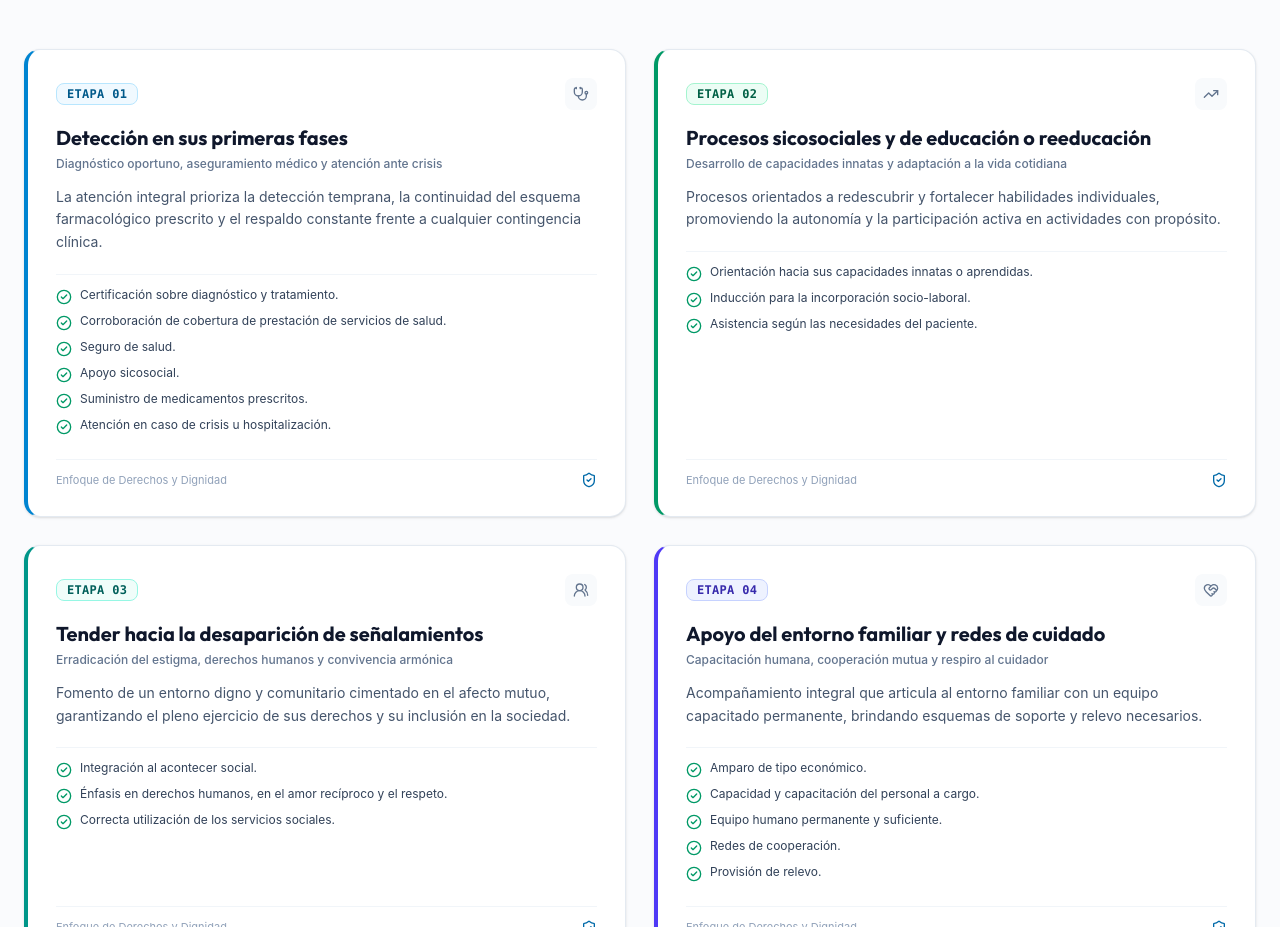
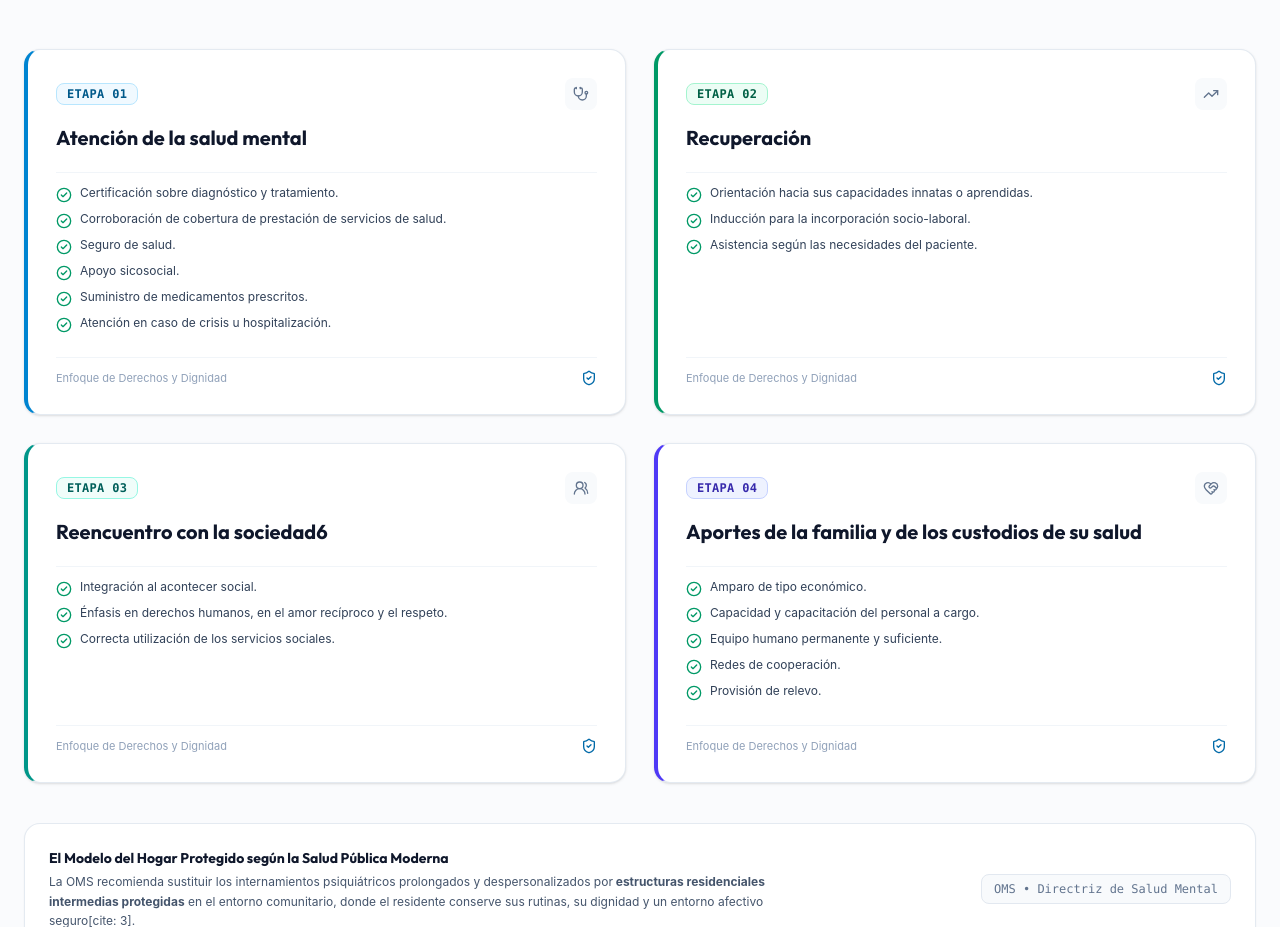
Before and after one commit to alberlismendez0-hue/fundacion-soplandoVida-bogota, a React (Vite) app: page / in a window 1280 px wide. Shown: the part 5368-6295 px from the top of the page. Built offline with nearby package versions, Linux system fonts and the light colour scheme.

Commit message:
fix: modificaciones de la etapas nuevas

```diff
--- a/src/components/MentalHealthWHO.jsx
+++ b/src/components/MentalHealthWHO.jsx
@@ -5,13 +5,10 @@ export default function MentalHealthWHO() {
   const stages = [
     {
       step: '01',
-      title: 'Detección en sus primeras fases',
-      subtitle: 'Diagnóstico oportuno, aseguramiento médico y atención ante crisis',
+      title: 'Atención de la salud mental',
       icon: Stethoscope,
       accent: 'border-l-sky-600',
       tagColor: 'text-sky-800 bg-sky-50 border-sky-200',
-      description:
-        'La atención integral prioriza la detección temprana, la continuidad del esquema farmacológico prescrito y el respaldo constante frente a cualquier contingencia clínica.',
       points: [
         'Certificación sobre diagnóstico y tratamiento.',
         'Corroboración de cobertura de prestación de servicios de salud.',
@@ -23,13 +20,10 @@ export default function MentalHealthWHO() {
     },
     {
       step: '02',
-      title: 'Procesos sicosociales y de educación o reeducación',
-      subtitle: 'Desarrollo de capacidades innatas y adaptación a la vida cotidiana',
+      title: 'Recuperación',
       icon: TrendingUp,
       accent: 'border-l-emerald-600',
       tagColor: 'text-emerald-800 bg-emerald-50 border-emerald-200',
-      description:
-        'Procesos orientados a redescubrir y fortalecer habilidades individuales, promoviendo la autonomía y la participación activa en actividades con propósito.',
       points: [
         'Orientación hacia sus capacidades innatas o aprendidas.',
         'Inducción para la incorporación socio-laboral.',
@@ -38,13 +32,10 @@ export default function MentalHealthWHO() {
     },
     {
       step: '03',
-      title: 'Tender hacia la desaparición de señalamientos',
-      subtitle: 'Erradicación del estigma, derechos humanos y convivencia armónica',
+      title: 'Reencuentro con la sociedad6',
       icon: Users2,
       accent: 'border-l-teal-600',
       tagColor: 'text-teal-800 bg-teal-50 border-teal-200',
-      description:
-        'Fomento de un entorno digno y comunitario cimentado en el afecto mutuo, garantizando el pleno ejercicio de sus derechos y su inclusión en la sociedad.',
       points: [
         'Integración al acontecer social.',
         'Énfasis en derechos humanos, en el amor recíproco y el respeto.',
@@ -53,13 +44,10 @@ export default function MentalHealthWHO() {
     },
     {
       step: '04',
-      title: 'Apoyo del entorno familiar y redes de cuidado',
-      subtitle: 'Capacitación humana, cooperación mutua y respiro al cuidador',
+      title: 'Aportes de la familia y de los custodios de su salud',
       icon: HeartHandshake,
       accent: 'border-l-indigo-600',
       tagColor: 'text-indigo-800 bg-indigo-50 border-indigo-200',
-      description:
-        'Acompañamiento integral que articula al entorno familiar con un equipo capacitado permanente, brindando esquemas de soporte y relevo necesarios.',
       points: [
         'Amparo de tipo económico.',
         'Capacidad y capacitación del personal a cargo.',
```
